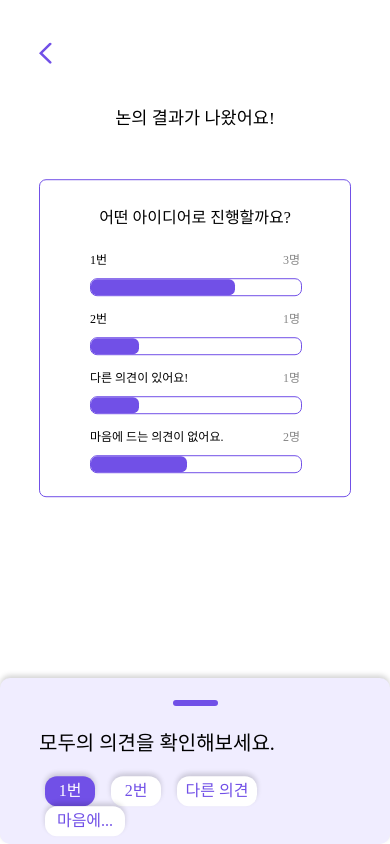
After one commit to LikeLion-CAU-9th/MOIZA, a Django app: template moiza/opinion/templates/result.html in a window 390 px wide. The commit adds this page. Run offline with Django 3.2, Linux system fonts and the light colour scheme; the template is opened without the code that fills it, so the values that code supplies are empty; some web fonts are replaced.

Commit message:
feat : result graph and bottom sheet

```diff
--- /dev/null
+++ b/moiza/opinion/static/css/result.css
@@ -0,0 +1,145 @@
+.mobile-container {
+  position: absolute;
+  display: inline-block;
+  width: 80%;
+  height: 90vh;
+  top: 50%;
+  left: 50%;
+  transform: translate(-50%, -50%);
+}
+
+.title {
+  text-align: center;
+  font-family: 'AppleNeoB';
+  font-size: 17.5px;
+  margin-bottom: 50px;
+}
+
+.graph-title {
+  text-align: center;
+  font-family: 'AppleNeoM';
+  font-size: 17.5px;
+  margin: 30px 0;
+}
+
+.graph-container {
+  border: 1px solid #7150E7;
+  border-radius: 7px;
+  padding: 10px 50px;
+}
+
+.choice {
+  margin: 20px 0;
+}
+
+.choice-info > span:nth-child(1) {
+  font-size: 16px;
+  color: black;
+  float: left;
+}
+
+
+.choice-info > span:nth-child(2) {
+  font-size: 16px;
+  color: #868686;
+  float: right;
+}
+
+.choice-bar {
+  display: inline-block;
+  width: 100%;
+  height: 16px;
+  margin-top: 10px;
+  border: 1px solid #7150E7;
+  border-radius: 7px;
+}
+
+.gage {
+  display: inline-block;
+  width: 0%;
+  height: 16px;
+  background-color: #7150E7;
+  border-radius: 6px;
+  transition: width 1s;
+}
+
+.bottom-sheet {
+  display: inline-block;
+  width: 100%;
+  height: 18vh;
+  background-color: #F0EDFF;
+  padding-top: 14px;
+  border-radius: 10px;
+  position: absolute;
+  bottom: 0;
+  box-shadow: 0px -3px 5px #00000029;
+  transition: height 1s;
+}
+
+.bottom-sheet-bar {
+  background-color: #7150E7;
+  display: inline-block;
+  width: 45px;
+  height: 6px;
+  border-radius: 4px;
+}
+
+.bottom-sheet-container {
+  display: inline-block;
+  width: 80%;
+  height: 8vh;
+  position: absolute;
+  top: 50%;
+  left: 50%;
+  transform: translate(-50%, -50%);
+  transition: height 1s;
+}
+
+.bottom-sheet-title {
+  font-family: 'AppleNeoL';
+  font-size: 20px;
+  margin-bottom: 20px;
+}
+
+.bottom-choice {
+  display: inline-block;
+  width: 50px;
+  height: 30px;
+  color: #7150E7;
+  background-color: white;
+  border-radius: 12px;
+  text-align: center;
+  line-height: 30px;
+  margin: 0 6px;
+  box-shadow: 0px -3px 5px #00000029;
+}
+
+.selected {
+  color: white;
+  background-color: #7150E7
+}
+
+.etc {
+  width: 80px;
+  height: 30px;
+}
+
+@media (max-width: 1100px) { /* Mobile */
+  .choice {
+    margin: 10px 0;
+  }
+
+  .graph-title {
+    font-size: 16px;
+    margin-top: 14px;
+    margin-bottom: 22px;
+  }
+
+  .choice-info > span:nth-child(1) {
+    font-size: 12px;
+  }
+
+  .choice-info > span:nth-child(2) {
+    font-size: 12px;
+  }
+}
--- /dev/null
+++ b/moiza/opinion/static/js/result.js
@@ -0,0 +1,31 @@
+window.onload = () => {
+  // Need to be refactor when the data is given
+  let gage = document.querySelectorAll('.gage');
+  percent = (3*160)/7; // Need Saciling!!
+  gage[0].style.width = String(percent) + "%";
+  percent = (1*160)/7; // Need Saciling!!
+  gage[1].style.width = String(percent) + "%";
+  percent = (1*160)/7; // Need Saciling!!
+  gage[2].style.width = String(percent) + "%";
+  percent = (2*160)/7; // Need Saciling!!
+  gage[3].style.width = String(percent) + "%";
+
+}
+
+const bottomSheetSwitch = () => {
+  const sheet = document.querySelectorAll('.bottom-sheet')[0];
+  const container = document.querySelectorAll('.bottom-sheet-container')[0];
+  let sheetHeight = sheet.style.height;
+  if(sheetHeight === '18vh') {
+    sheet.style.height = '40vh';
+    container.style.height = '30vh';
+    return 0;
+  }
+  sheet.style.height = '18vh';
+  container.style.height = '8vh';
+  return 0;
+}
+
+const bottomChoice = () => {
+
+}
--- /dev/null
+++ b/moiza/opinion/templates/result.html
@@ -0,0 +1,97 @@
+{% load static %}
+<!DOCTYPE html>
+<html lang="en">
+<head>
+    <meta charset="UTF-8">
+    <meta http-equiv="X-UA-Compatible" content="IE=edge">
+    <meta name="viewport" content="width=device-width, initial-scale=1.0">
+    <title>결과 확인</title>
+    <link rel="stylesheet" href="{% static 'css/base.css' %}">
+    <link rel="stylesheet" href="{% static 'css/result.css' %}">
+    <script src="{% static 'js/result.js' %}"></script>
+</head>
+<body>
+
+  <div class="desktop-layer"></div>
+  <div class="desktop-content">
+    <div class="logo-container">
+      <img class="logo-img" src="../static/images/logo.png"><span class="desktop-logo-title">모의자</span><br><br><br><br>
+    </div>
+    <div class="desktop-sub-title">
+      <span class="purple-text">모</span>두의
+      <span class="purple-text">의</span>견을
+      <span class="purple-text">자</span>유롭게
+    </div><br><br><br>
+    <div class="desktop-content-footer">
+      <div class="desktop-content-footer-title">
+        의사결정이 필요할 땐, <span class="purple-text">모의자</span>로 모이자!
+      </div><br>
+      회의부터 일상생활까지,<br>
+      다양한 의사결정을 모의자에서 해결해 보세요.
+    </div>
+  </div>
+
+  <div class=container>
+    <div class="mobile-container">
+      <div onclick="window.history.back()" style="cursor: pointer;"><img src="../static/images/arrow.svg"></div><br><br>
+      <div class="title">논의 결과가 나왔어요!</div>
+      <div class="graph-container">
+        <div class="graph-title">어떤 아이디어로 진행할까요?</div>
+        <!-- Choice 1 -->
+        <div class="choice">
+          <div class="choice-info">
+            <span>1번</span>
+            <span>3명</span>
+          </div>
+          <div class="choice-bar">
+            <div class="gage"></div>
+          </div>
+        </div>
+        <!-- Choice 2 -->
+        <div class="choice">
+          <div class="choice-info">
+            <span>2번</span>
+            <span>1명</span>
+          </div>
+          <div class="choice-bar">
+            <div class="gage"></div>
+          </div>
+        </div>
+        <!-- Choice Other -->
+        <div class="choice">
+          <div class="choice-info">
+            <span>다른 의견이 있어요!</span>
+            <span>1명</span>
+          </div>
+          <div class="choice-bar">
+            <div class="gage"></div>
+          </div>
+        </div>
+        <!-- Choice Nothing -->
+        <div class="choice">
+          <div class="choice-info">
+            <span>마음에 드는 의견이 없어요.</span>
+            <span>2명</span>
+          </div>
+          <div class="choice-bar">
+            <div class="gage"></div>
+          </div>
+        </div>
+      </div>
+      <br><br>
+    </div>
+    <div class="bottom-sheet" onclick="bottomSheetSwitch()">
+      <div style="text-align: center;"><div class="bottom-sheet-bar"></div></div><br><br>
+      <div class="bottom-sheet-container">
+        <div class="bottom-sheet-title">모두의 의견을 확인해보세요.</div>
+        <div>
+          <div class="bottom-choice selected">1번</div>
+          <div class="bottom-choice">2번</div>
+          <div class="bottom-choice etc">다른 의견</div>
+          <div class="bottom-choice etc">마음에...</div>
+        </div>
+      </div>
+    </div>
+  </div>
+</body>
+</html>
--- a/moiza/opinion/templates/topic_complete.html
+++ b/moiza/opinion/templates/topic_complete.html
@@ -47,7 +47,5 @@
   </form>
 
   </div>
-  </div>
-</div>
 </body>
 </html>
--- a/moiza/opinion/urls.py
+++ b/moiza/opinion/urls.py
@@ -7,4 +7,5 @@ urlpatterns = [
   path('topic-complete/', views.topic_complete_view, name="topic-complete"),
   path('decision-complete/', views.decision_complete_view, name="decision-complete"),
   path('decision/', views.decision_view, name="decision"),
+  path('result/', views.result_view, name="result"),
 ]
```
Also changed, not shown: moiza/opinion/views.py (+9 -0 lines).
